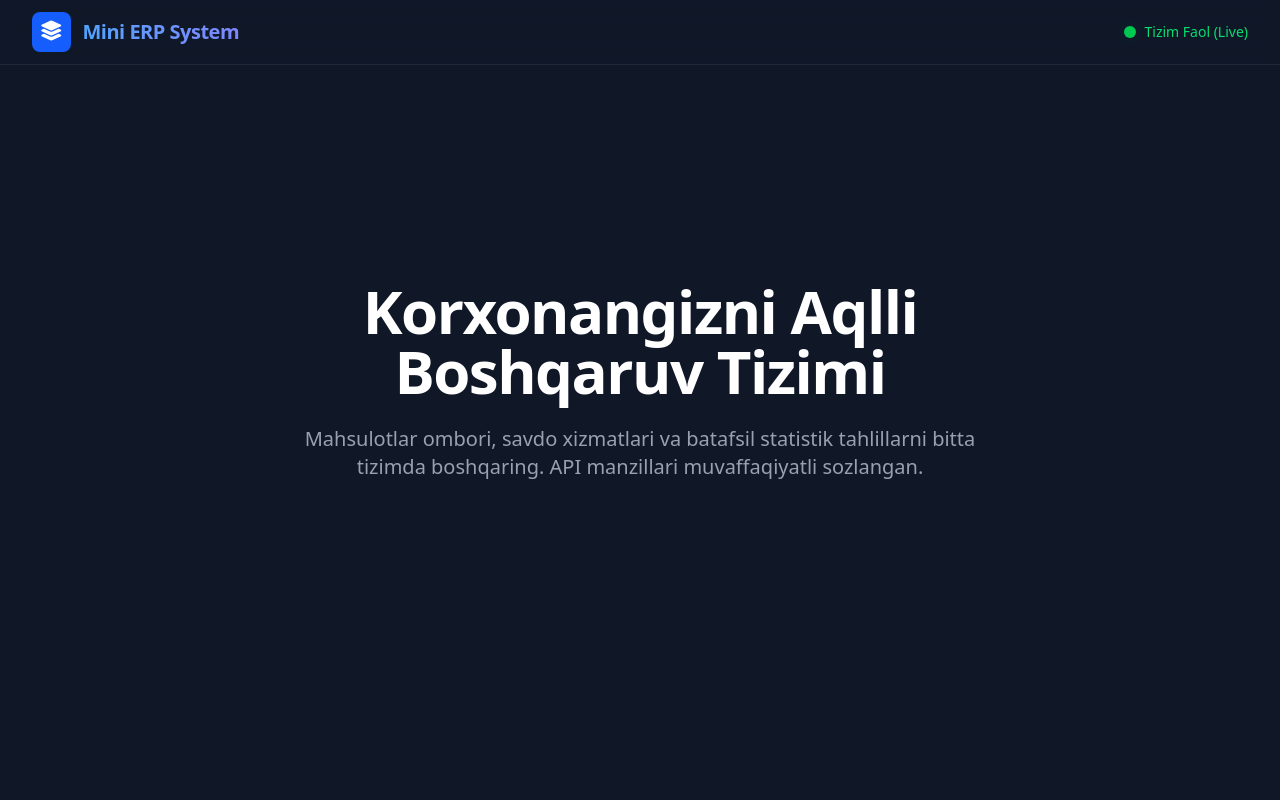
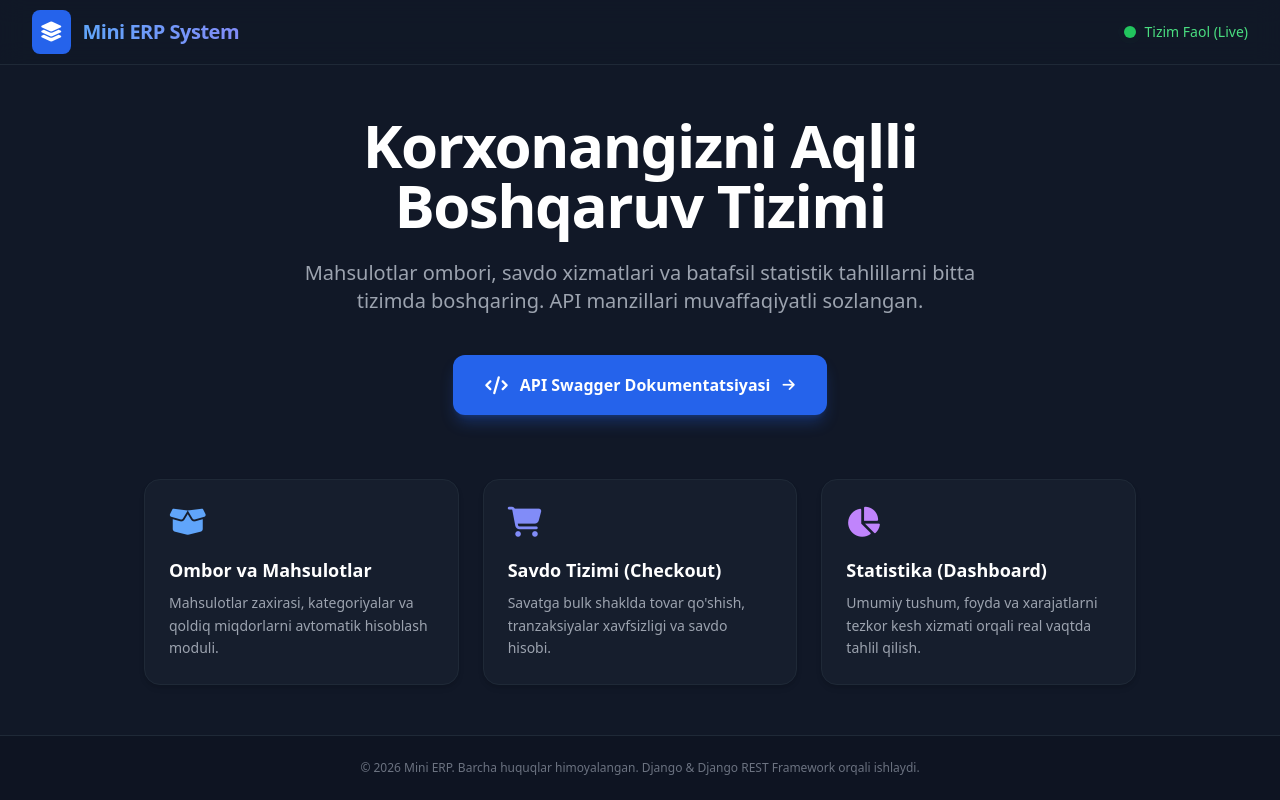
Before and after one commit to baxromjon2364-svg/erp, a Django app: page / in a window 1280 px wide. Run offline with Django 5.2, Linux system fonts and the light colour scheme; some libraries are stand-ins or nearby versions.

Commit message:
index yangilandi

```diff
--- a/blog/templates/index.html
+++ b/blog/templates/index.html
@@ -4,7 +4,7 @@
     <meta charset="UTF-8">
     <meta name="viewport" content="width=device-width, initial-scale=1.0">
     <title>Mini ERP — Bosh Sahifa</title>
-    <script src="https://cdn.jsdelivr.net/npm/@tailwindcss/browser@4"></script>
+    <script src="https://cdn.tailwindcss.com"></script>
     <link rel="stylesheet" href="https://cdnjs.cloudflare.com/ajax/libs/font-awesome/6.4.0/css/all.min.css">
 </head>
 <body class="bg-gray-900 text-gray-100 font-sans antialiased min-h-screen flex flex-col justify-between">
@@ -27,16 +27,60 @@
         </div>
     </header>
 
-    <main class="max-w-7xl mx-auto px-4 sm:px-6 lg:px-8 py-12 flex-1 flex flex-col justify-center items-center text-center">
+    <main class="max-w-7xl mx-auto px-4 sm:px-6 lg:px-8 py-12 flex-1 flex flex-col justify-center items-center text-center w-full">
 
-        <div class="max-w-3xl">
+        <div class="max-w-3xl mb-10">
             <h1 class="text-4xl sm:text-6xl font-extrabold tracking-tight text-white mb-6">
                 Korxonangizni Aqlli Boshqaruv Tizimi
             </h1>
-            <p class="text-lg sm:text-xl text-gray-400 mb-10 max-w-2xl mx-auto">
+            <p class="text-lg sm:text-xl text-gray-400 max-w-2xl mx-auto">
                 Mahsulotlar ombori, savdo xizmatlari va batafsil statistik tahlillarni bitta tizimda boshqaring. API manzillari muvaffaqiyatli sozlangan.
             </p>
         </div>
 
         <div class="mb-16">
-            <a href="/api/docs/" class="inline-flex items-center gap-3 bg-blue-600
+            <a href="/api/docs/" class="inline-flex items-center gap-3 bg-blue-600 hover:bg-blue-500 text-white font-semibold px-8 py-4 rounded-xl shadow-lg shadow-blue-600/30 transition-all duration-200 transform hover:-translate-y-0.5 group">
+                <i class="fa-solid fa-code text-lg"></i>
+                <span>API Swagger Dokumentatsiyasi</span>
+                <i class="fa-solid fa-arrow-right text-sm transition-transform duration-200 group-hover:translate-x-1"></i>
+            </a>
+        </div>
+
+        <div class="grid grid-cols-1 md:grid-cols-3 gap-6 w-full max-w-5xl text-left px-4">
+
+            <div class="bg-gray-800/40 p-6 rounded-2xl border border-gray-800 hover:border-gray-700 transition-all duration-200 shadow-md">
+                <div class="text-blue-400 text-3xl mb-4">
+                    <i class="fa-solid fa-box-open"></i>
+                </div>
+                <h3 class="text-lg font-bold text-white mb-2">Ombor va Mahsulotlar</h3>
+                <p class="text-sm text-gray-400 leading-relaxed">Mahsulotlar zaxirasi, kategoriyalar va qoldiq miqdorlarni avtomatik hisoblash moduli.</p>
+            </div>
+
+            <div class="bg-gray-800/40 p-6 rounded-2xl border border-gray-800 hover:border-gray-700 transition-all duration-200 shadow-md">
+                <div class="text-indigo-400 text-3xl mb-4">
+                    <i class="fa-solid fa-cart-shopping"></i>
+                </div>
+                <h3 class="text-lg font-bold text-white mb-2">Savdo Tizimi (Checkout)</h3>
+                <p class="text-sm text-gray-400 leading-relaxed">Savatga bulk shaklda tovar qo'shish, tranzaksiyalar xavfsizligi va savdo hisobi.</p>
+            </div>
+
+            <div class="bg-gray-800/40 p-6 rounded-2xl border border-gray-800 hover:border-gray-700 transition-all duration-200 shadow-md">
+                <div class="text-purple-400 text-3xl mb-4">
+                    <i class="fa-solid fa-chart-pie"></i>
+                </div>
+                <h3 class="text-lg font-bold text-white mb-2">Statistika (Dashboard)</h3>
+                <p class="text-sm text-gray-400 leading-relaxed">Umumiy tushum, foyda va xarajatlarni tezkor kesh xizmati orqali real vaqtda tahlil qilish.</p>
+            </div>
+
+        </div>
+
+    </main>
+
+    <footer class="border-t border-gray-800 py-6 bg-gray-950/20 text-center">
+        <p class="text-xs text-gray-500">
+            &copy; 2026 Mini ERP. Barcha huquqlar himoyalangan. Django & Django REST Framework orqali ishlaydi.
+        </p>
+    </footer>
+
+</body>
+</html>
```
